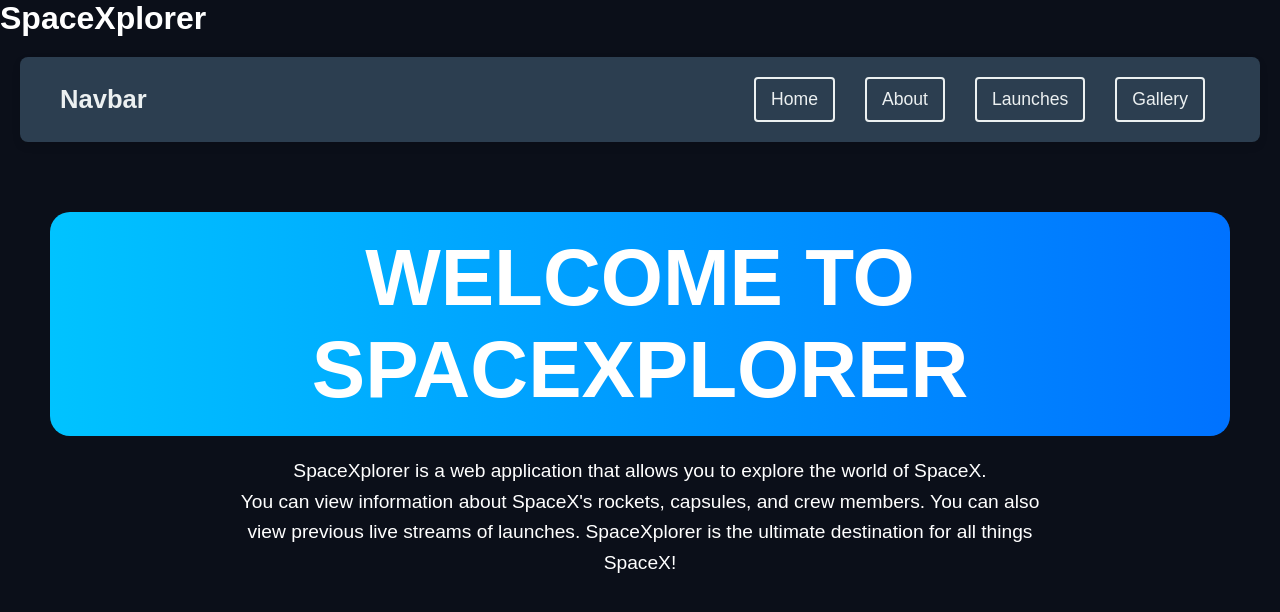
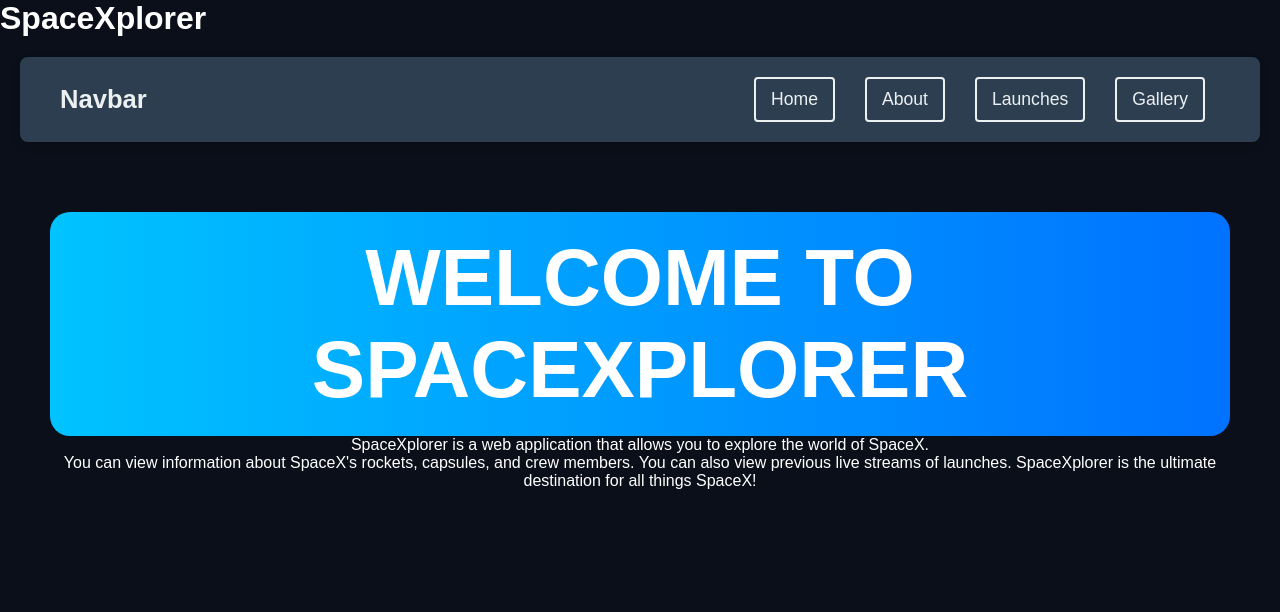
Before and after one commit to liz-bytes/Project2-Client-SideProject, a React (Vite) app: page /Home in a window 1280 px wide. Shown: the top 612 px of the page. Built offline with nearby package versions, Linux system fonts and the light colour scheme; no server answers.

Commit message:
working MVP code without GoBack button

```diff
--- a/src/pages/Home.css
+++ b/src/pages/Home.css
@@ -33,8 +33,8 @@
     }
 }
 
-p {
-    font-size: 1.2rem;
+.SubMessage {
+    font-size: 2em;
     max-width: 800px;
     margin: 20px auto;
     line-height: 1.6;
--- a/src/pages/Home.jsx
+++ b/src/pages/Home.jsx
@@ -14,7 +14,7 @@
         <div className='HomePageContainer'>
             <div id='WelcomeMessage'>
                 <h1>Welcome to SpaceXplorer</h1></div>
-            <p>SpaceXplorer is a web application that allows you to explore the world of SpaceX. <br></br>You can view information about SpaceX's rockets, capsules, and crew members. You can also view previous live streams of launches. SpaceXplorer is the ultimate destination for all things SpaceX!</p>
+            <div id='SubMessage'><p>SpaceXplorer is a web application that allows you to explore the world of SpaceX. <br></br>You can view information about SpaceX's rockets, capsules, and crew members. You can also view previous live streams of launches. SpaceXplorer is the ultimate destination for all things SpaceX!</p></div>
             {/* <img src='' alt=''></img>
             <img src='' alt=''></img>
             <img src='' alt=''></img> */}
```
